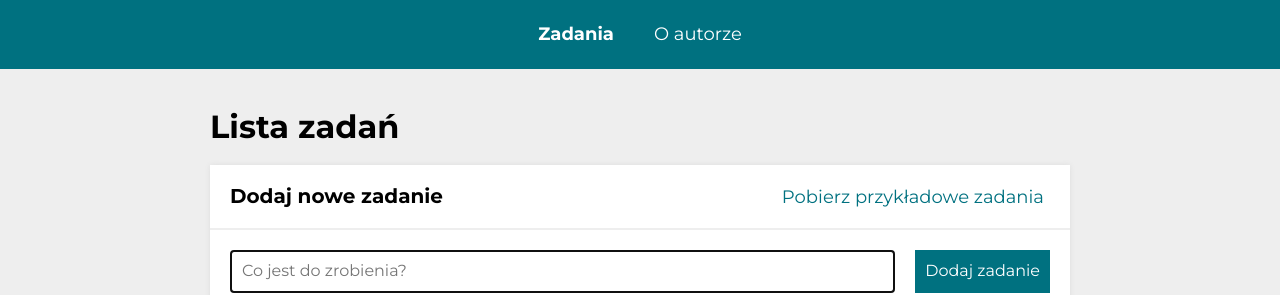
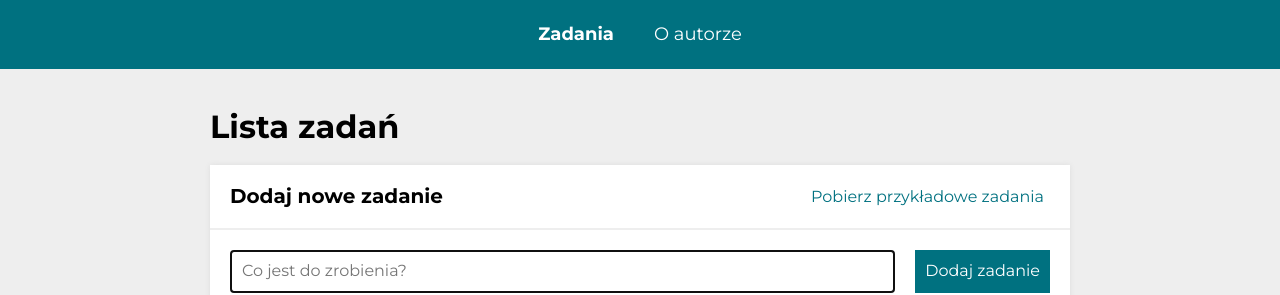
Before and after one commit to bartekdbc/to-do-list-react, a React (Create React App) app: page /#/zadania in a window 1280 px wide. Shown: the top 295 px of the page. Built offline with nearby package versions, Linux system fonts and the light colour scheme.

Commit message:
new style added to Button

```diff
--- a/src/common/Button/styled.js
+++ b/src/common/Button/styled.js
@@ -4,7 +4,7 @@ export const Button = styled.button`
   background: transparent;
   color: ${({ theme }) => theme.color.teal};
   border: none;
-  font-size: 18px;
+  font-size: 16px;
   text-align: center;
   max-height: 40px;
   cursor: pointer;
@@ -22,4 +22,9 @@ export const Button = styled.button`
   &:active {
     filter: brightness(120%);
   }
+
+  &:disabled {
+    color: ${({ theme }) => theme.color.silver};
+    cursor: not-allowed;
+  }
 `;
```
